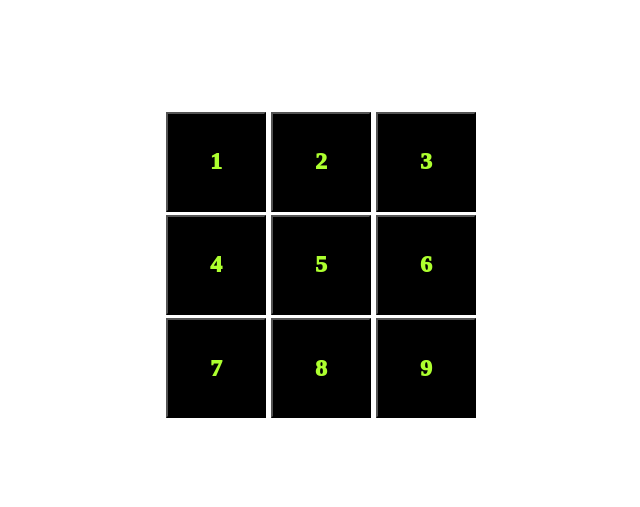
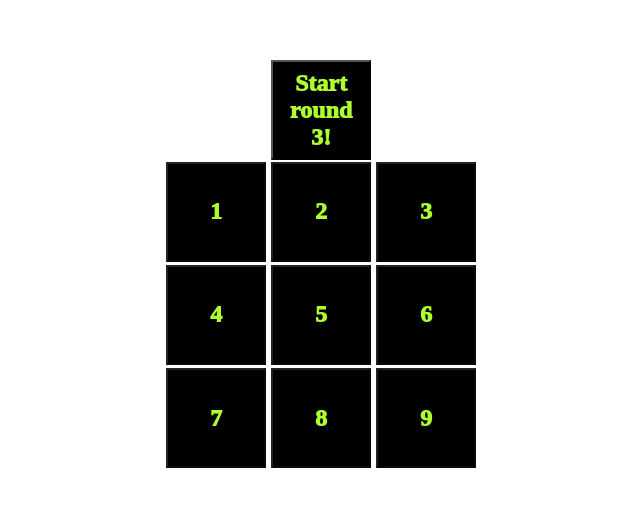
Before and after one commit to MikepdXRider/memorizer, a React (Create React App) app: page / in a window 1280 px wide. Shown: the part 135-642 px from the top of the page, without its empty margins (319-959 px from the left). Built offline with nearby package versions, Linux system fonts and the light colour scheme.

Commit message:
adds start round button, win and loss logic.

```diff
--- a/src/App.css
+++ b/src/App.css
@@ -42,3 +42,30 @@ button:active{
   justify-content: center;
   align-items: center;
 }
+
+.modal-background{
+  position: fixed;
+  height: 100vh;
+  width: 100vw;
+  background-color: rgba(0, 0, 0, 0.60);
+  z-index: 5;
+  display: flex;
+  align-items: center;
+  justify-content: center;
+}
+
+.modal-background div{
+  background: rgba(255, 255, 255, 0.781);
+  border-radius: 10px;
+  display: flex;
+  flex-direction: column;
+  align-items: center;
+  justify-content: center;
+}
+
+main{
+  display: flex;
+  flex-direction: column;
+  justify-content: center;
+  align-items: center;
+}
--- a/src/Views/Game.tsx
+++ b/src/Views/Game.tsx
@@ -1,24 +1,39 @@
-// Game Logic
-    // Game starts at level one, increases until user fails.
-    // Game asks user if they are prepared to start.
-        // On yes click, Game randomly generates an array of random numbers from 0-8, array length is defined by parameter.
-        // Game uses this new array to highlight elements corresponding to the numbers in the array, in order of the array, and highlights are seperated by a second.
-        // Game enables the buttons.
-        // User has one attempt(stretch, offer more attempts as challenge increases).
-        // If user fails, start the game over. If user succeeds, beging next level.
 
-// MVP FUNCTIONALISTY:
-// ✔ Game dynamically generates a random array of correct answers.
-// ✔ Game highlights the correct buttons for user.
-// ✔ Game tracks users guesses.
-// ✔ Game determines if guess(es) is(are) correct.
-// ✔ Game tracks the number of clicks/guesses the user has made.
-// Game prompts user if win/loss round.
-// Game resets if player losses.
-// Game has start button that begins the game/starts the round.
-// If game is current giving hints, disable buttons.
-//
-//
+//User experience:
+    // Lands on home page.
+        // Sees blurb about game.
+        // Sees button/link to gameboard.
+        // Sees dev social media links.
+        // Clicks gameboard button/link, is pushed to the gameboard.
+        // Clicks dev social media links, is send to correspending link.
+    // Lands on game page.
+        // ✔ Sees a 'Start round.' button.
+        // ✔ Sees a gameboard with 9 buttons.
+        // Clicks 'start round.' button.
+            // ✔ Round begins.
+                // ✔ Game generates an array of correct answers.
+                // ✔ Game disables buttons.
+                // ✔ Game shows the user the correct sequence.
+                // ✔ Game enables buttons.
+                // ✔ Game tracks users clicks.
+                    // Per click, if selection is incorrect answer...
+                        // Disable everything.
+                        // Show fail modal.
+                        // Redirect user to home page.
+                // ✔ Once user has selected all correct answers...
+                    // ✔ Reset game.
+                    // ✔ Increase level.
+                    // ✔ Display start button.
+                    // ✔ Rinse and repeat.
+// Small tickets:
+    // - Add delay between 'start round' click and actual hint giving.
+    // - When the correct answer array generates the same value twice in a row, it isn't always clear to the view.
+    // - Condense state:
+        // It feels like I have to reset too many things in the app when a round ends.
+        // Clicks is equivelant to the length of the userGuesses Array. Is this something I can remove?
+        // Could the win/loss states be a single state?
+
+
 
 import { useEffect, useState } from 'react'
 import { createCorrectAnswers, checkAnswer } from '../utils/utils';
@@ -30,14 +45,33 @@ export default function Game() {
     const [clicks, setClicks] = useState<number>(0);
     const [userGuesses, setUserGuesses] = useState<Array<number>>([]);
     const [correctAnswers, setCorrectAnswers] = useState<Array<number>>([]);
-    const [buttonStyles, setButtonStyles] = useState(['none', 'none', 'none', 'none', 'none', 'none', 'none', 'none', 'none'])
+    const [buttonStyles, setButtonStyles] = useState(['none', 'none', 'none', 'none', 'none', 'none', 'none', 'none', 'none']);
     const [win, setWin] = useState(false);
     const [loss, setLoss] = useState(false);
+    const [isGameInPlay, setIsGameInPlay] = useState(false);
+
 
     useEffect(() => {
-        const arr = createCorrectAnswers(level);
-        setCorrectAnswers(arr);
-    }, [level])
+        if(isGameInPlay){
+            const arr = createCorrectAnswers(level);
+            setCorrectAnswers(arr);
+        }
+    }, [level, isGameInPlay]);
+
+
+    useEffect(() => {
+        if(win){
+            setLevel(prevState => prevState + 1);
+            setWin(false);
+            setIsGameInPlay(false);
+            setUserGuesses([]);
+            setClicks(0);
+        }
+        if(loss){
+            // actvate loss modal.
+        }
+    }, [win, loss]);
+
 
     useEffect(() => {
         // STAR THIS!
@@ -45,19 +79,15 @@ export default function Game() {
         // Task: High-Level - Highlight the correct buttons in the correct sequence for the user before they attempt to replicate it. Tech - Looping through an array, momentarily updating a piece of state per array item using a setTimeOut/setInterval.
         // Action: I wrote a classic for loop and implemented the setInterval. When I checked state for the expected actions, the loop was ignoring the timeout/interval. After 15 minutes of moving code around and attempting different known approaches, I took to stackOverflow. There I found a recursive approach using an index accumulator. I replicated this approach within my own code, and improved it slightly by adding the accumulator as an optional parameter in the recursive function.
         // Result: The buttons highlighting began behaving as expected. The project was able to move forward without losing too much time on a problem. I got to learn a new approach and limitation/boundary of JS, and practice recrusive functions.
-
         // Using a forloop with a setTimeout/Interval was not working. Each loop executed without regard for the timeout/interval. This solution was found here:
         // https://stackoverflow.com/questions/3583724/how-do-i-add-a-delay-in-a-javascript-loop
         function giveHints(arr: any, i = 0){
-
             setButtonStyles(prevState => {
                 const newState = [...prevState];
                 newState[arr[i]] = 'focus'
                 return newState;
             });
-
             setTimeout(() => {
-
                 setButtonStyles(prevState => {
                     const newState = [...prevState];
                     newState[arr[i]] = 'none'
@@ -69,10 +99,8 @@ export default function Game() {
                 : i = 0;
             }, 1000);
         }
-
         giveHints(correctAnswers);
     }, [correctAnswers]);
-
 
 
     function handleClick(e:any){
@@ -85,34 +113,36 @@ export default function Game() {
         setClicks(prevState => prevState + 1);
     }
 
+
     // ❗ Automatically trigger a game fail/win because there will be no userGuesses to compare to the correctAnswers when it is generated.
     useEffect(() => {
         console.log('userArr: ' + userGuesses.length, 'correctArr: ' + correctAnswers.length, 'userClicks: ' + clicks);
-
         // 💂‍♀️
         if (!userGuesses.length) return;
-
         const isCorrectGuess = checkAnswer(userGuesses, correctAnswers, clicks - 1);
-
         if (!isCorrectGuess) setLoss(true);
         if (userGuesses.length === correctAnswers.length) setWin(true);
-
-    }, [userGuesses, clicks, correctAnswers])
+    }, [userGuesses, clicks, correctAnswers]);
 
 
     return (
         <main>
             {
-                win && <h1>You won!</h1>
+                isGameInPlay
+                ? <p>Good luck!</p>
+                : <button onClick={() =>setIsGameInPlay(prevState => !prevState)}>Start round {level}!</button>
             }
-
-            {
-                loss && <h1>You Lose!</h1>
-            }
-
+            { win && <h1>You won!</h1> }
+            { loss && (
+                <section className='modal-background'>
+                    <div>
+                        <h3>You lost!</h3>
+                        <p>You're last selection was {userGuesses[clicks - 1]}, the correct number was {correctAnswers[clicks]}</p>
+                        <p>You made it to round {level}!</p>
+                    </div>
+                </section>
+            ) }
             <div>
-                {/* 🌟 Could this be dynamically rendered? */}
-
                 {
                     buttonStyles.map((button, index) =>
                         <button
@@ -121,14 +151,13 @@ export default function Game() {
                             id={`${index}`}
                             value={index}
                             onClick={handleClick}
-                            disabled={win || loss || clicks === level}
+                            disabled={!isGameInPlay || win || loss || clicks === level}
                             className={buttonStyles[index]}
                         >
                             {index + 1}
                         </button>
                     )
                 }
-
             </div>
         </main>
     )
```
